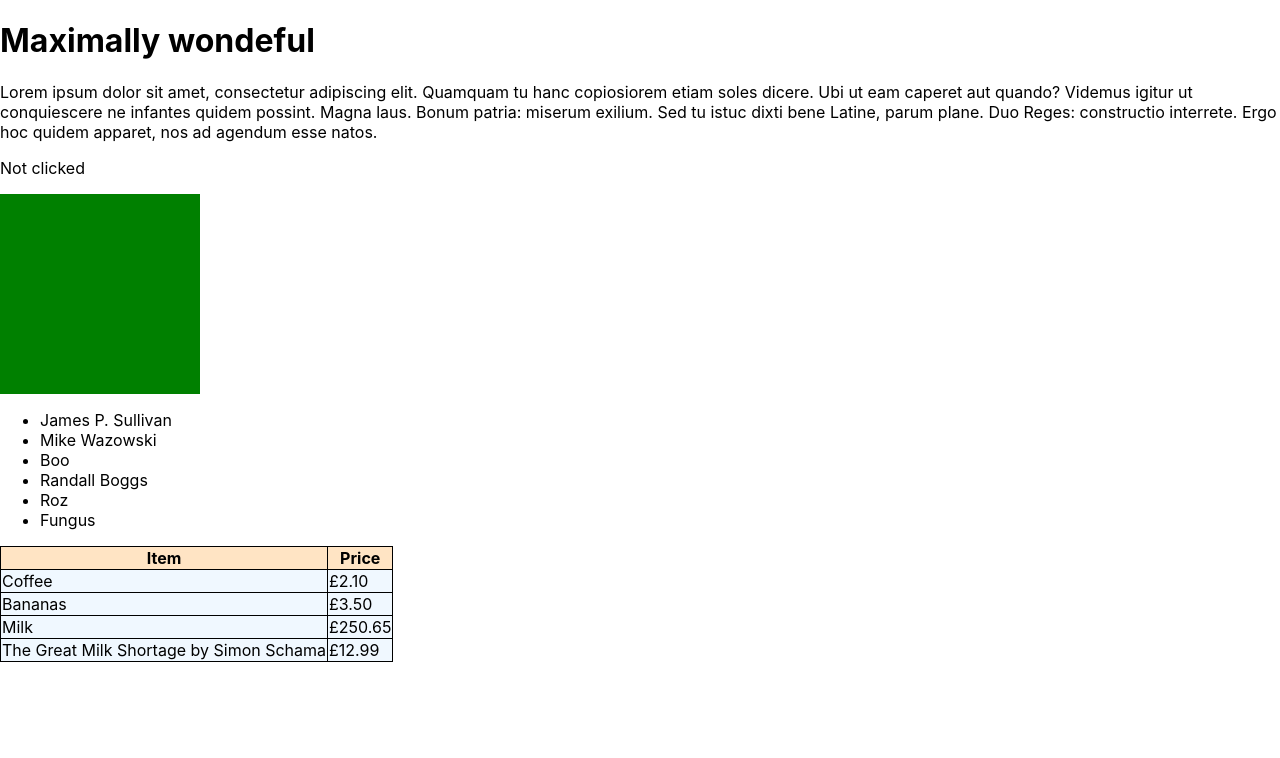
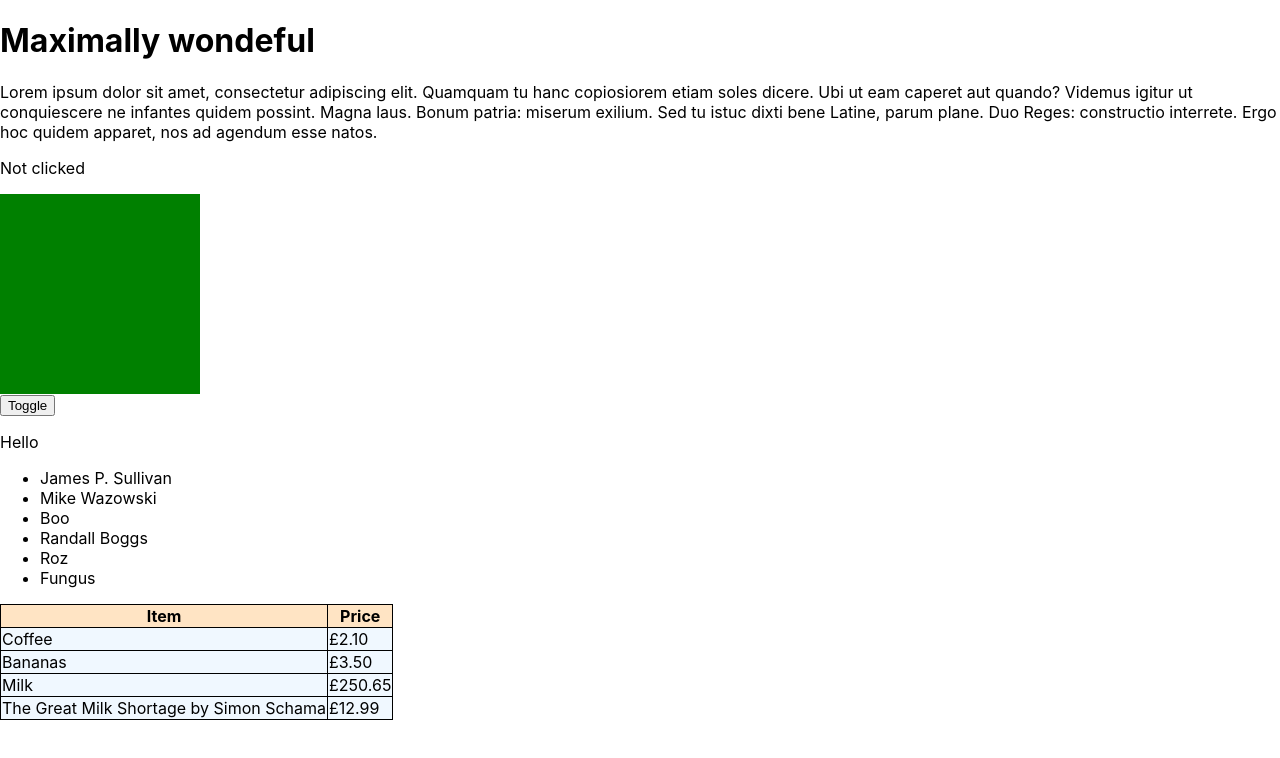
Before and after one commit to rmstibbard/week-09-react, a React (Create React App) app: page / in a window 1280 px wide. Shown: the top 758 px of the page. Built offline with nearby package versions, Linux system fonts and the light colour scheme.

Commit message:
ToggleText

```diff
--- a/src/components2/Stuff.js
+++ b/src/components2/Stuff.js
@@ -4,6 +4,7 @@ import Header from './Header';
 import Paragraph from './Paragraph'
 import Clicked from './Clicked';
 import Square from './Square';
+import ToggleText from './ToggleText';
 import People from './People';
 import Items from './Items';
 
@@ -16,6 +17,8 @@ const Stuff = () => (
         <Clicked />
 
         <Square colour="hotpink" />
+
+        <ToggleText initial="Hello" alternate="World" />
 
         <People names={["James P. Sullivan", "Mike Wazowski", "Boo", "Randall Boggs", "Roz", "Fungus"]} />
 
--- /dev/null
+++ b/src/components2/ToggleText.js
@@ -0,0 +1,25 @@
+import React, { Component } from 'react';
+
+class ToggleText extends Component {
+    constructor(props) {
+        super(props);
+        this.state = { initial: true };
+        this.handleClick = this.handleClick.bind(this);
+    }
+
+    handleClick() {
+        this.setState({ initial: !this.state.initial });   // Reverses value of 'initial' in state
+    }
+
+    render() {
+        let { initial, alternate } = this.props;
+        return (
+            <>
+                <button onClick={this.handleClick}>Toggle</button>
+                <p>{this.state.initial ? initial : alternate}</p>
+            </>
+        );
+    }
+}
+
+export default ToggleText;
```
